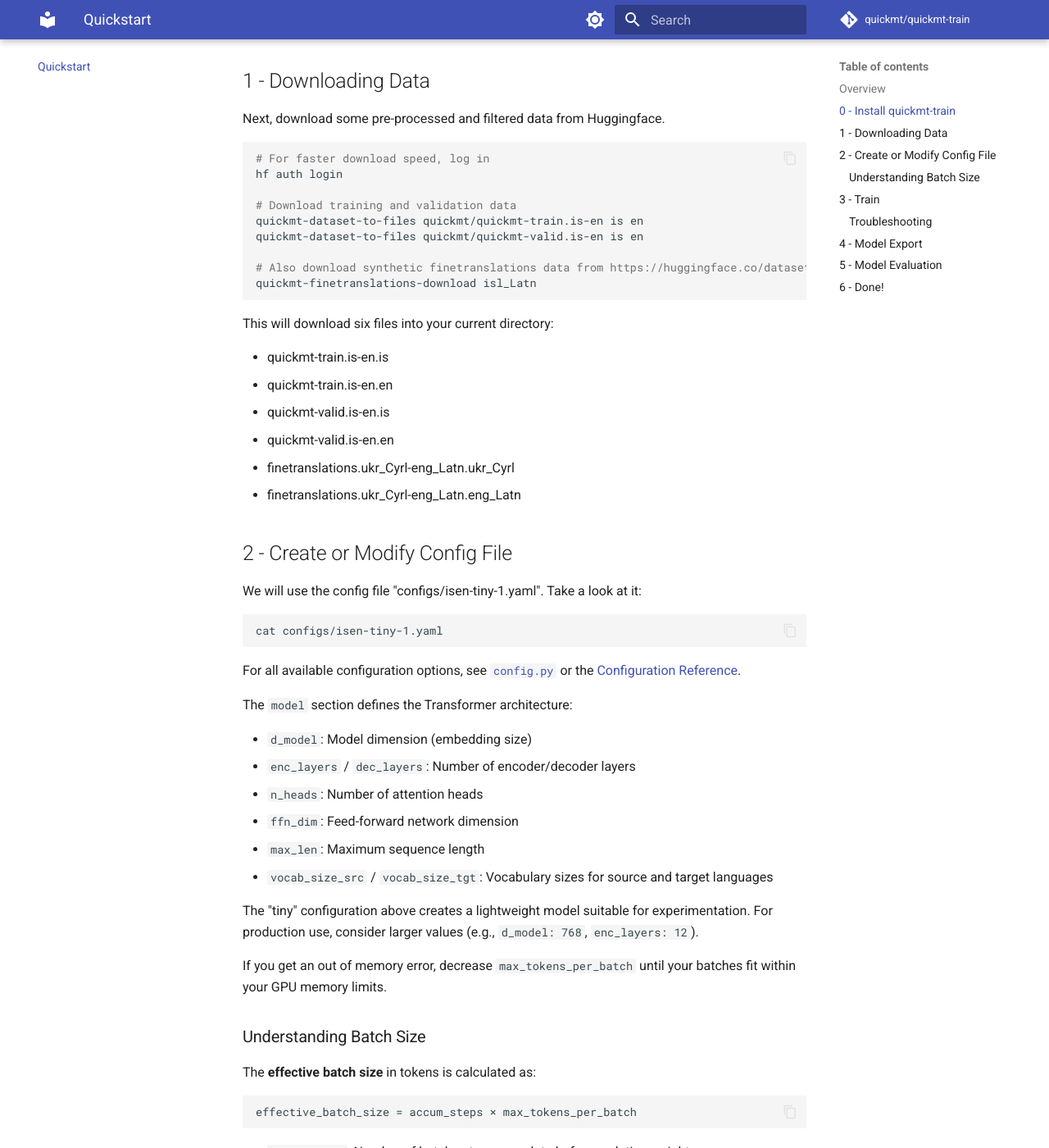
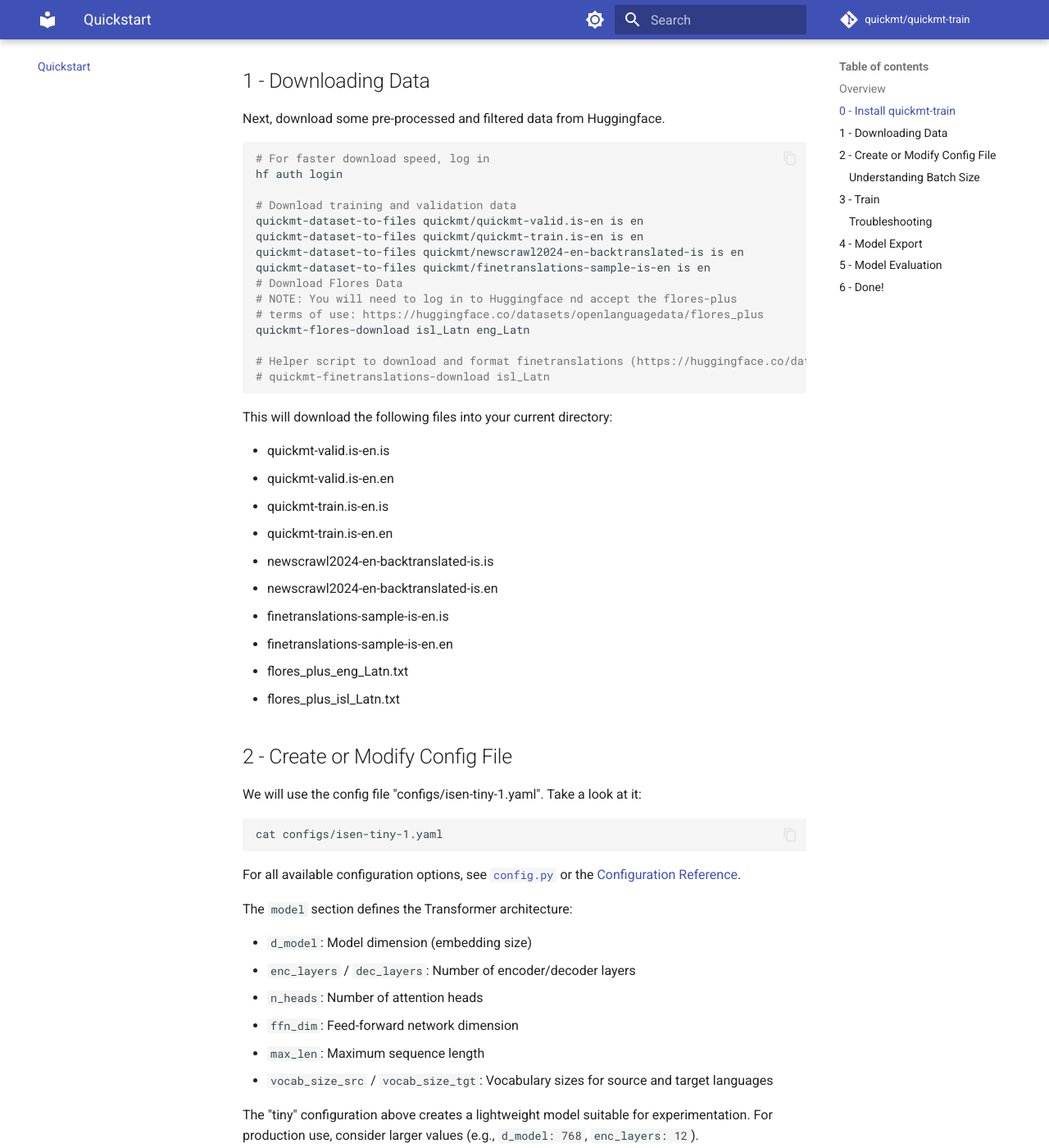
Before and after one commit to quickmt/quickmt-train, an MkDocs documentation site: the page built from docs/quickstart.md, in a window 1280 px wide and 1400 px high, scrolled down 890 px. Shown: the whole window at 82% size. Built offline with MkDocs 1.6.1 and Material for MkDocs 9.7.7, drawn with Linux system fonts in a browser that asks for light colours; comment, search, counter and statistics services are not loaded; some of the changed text lies outside the part shown.

Commit message:
Train with torch compile DDP fix
- Update config: adjust learning rate, disable early stopping, add n_kv_heads
- Add newscrawl backtranslated data source to training config
- Add rank/world_size params to PrepareData for distributed training
- Refactor validation token cleanup into reusable helper functionwq
- Update quickstart docs to reflect new data sources and commands

````diff
--- a/docs/quickstart.md
+++ b/docs/quickstart.md
@@ -40,21 +40,31 @@ Next, download some pre-processed and filtered data from Huggingface.
 hf auth login
 
 # Download training and validation data
+quickmt-dataset-to-files quickmt/quickmt-valid.is-en is en
 quickmt-dataset-to-files quickmt/quickmt-train.is-en is en
-quickmt-dataset-to-files quickmt/quickmt-valid.is-en is en
+quickmt-dataset-to-files quickmt/newscrawl2024-en-backtranslated-is is en
+quickmt-dataset-to-files quickmt/finetranslations-sample-is-en is en
+# Download Flores Data
+# NOTE: You will need to log in to Huggingface nd accept the flores-plus
+# terms of use: https://huggingface.co/datasets/openlanguagedata/flores_plus
+quickmt-flores-download isl_Latn eng_Latn
 
-# Also download synthetic finetranslations data from https://huggingface.co/datasets/HuggingFaceFW/finetranslations
-quickmt-finetranslations-download isl_Latn
+# Helper script to download and format finetranslations (https://huggingface.co/datasets/HuggingFaceFW/finetranslations) data for other languages
+# quickmt-finetranslations-download isl_Latn
 ```
 
-This will download six files into your current directory:
+This will download the following files into your current directory:
 
+* quickmt-valid.is-en.is
+* quickmt-valid.is-en.en
 * quickmt-train.is-en.is
 * quickmt-train.is-en.en
-* quickmt-valid.is-en.is
-* quickmt-valid.is-en.en
-* finetranslations.ukr_Cyrl-eng_Latn.ukr_Cyrl
-* finetranslations.ukr_Cyrl-eng_Latn.eng_Latn
+* newscrawl2024-en-backtranslated-is.is
+* newscrawl2024-en-backtranslated-is.en
+* finetranslations-sample-is-en.is
+* finetranslations-sample-is-en.en
+* flores_plus_eng_Latn.txt
+* flores_plus_isl_Latn.txt
 
 ## 2 - Create or Modify Config File
 
@@ -144,11 +154,6 @@ quickmt-export --experiment_dir ./isen-tiny-1
 ## 5 - Model Evaluation
 
 ```bash
-# Download Flores Data
-# NOTE: You will need to log in to Huggingface nd accept the flores-plus
-# terms of use: https://huggingface.co/datasets/openlanguagedata/flores_plus
-quickmt-flores-download isl_Latn eng_Latn
-
 # Evaluate using the quickmt library: https://github.com/quickmt/quickmt
 quickmt-eval --src_file flores_plus_isl_Latn.txt --ref_file flores_plus_eng_Latn.txt --device cpu --batch_size 32 --beam_size 5 --model ./isen-tiny-1/exported_model
 ```
````
Also changed, not shown: other parts of docs/quickstart.md (+2 -2 lines), 3 other files.
